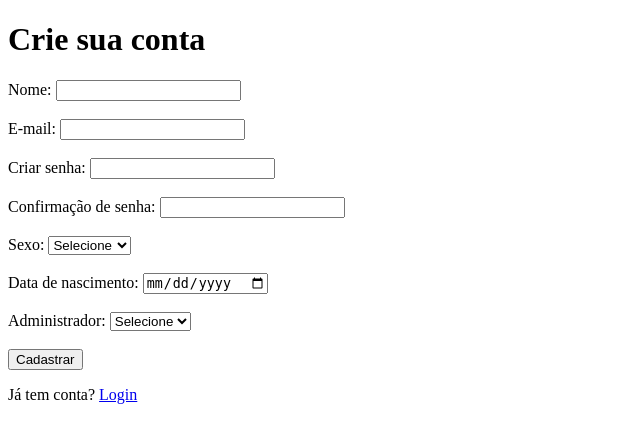
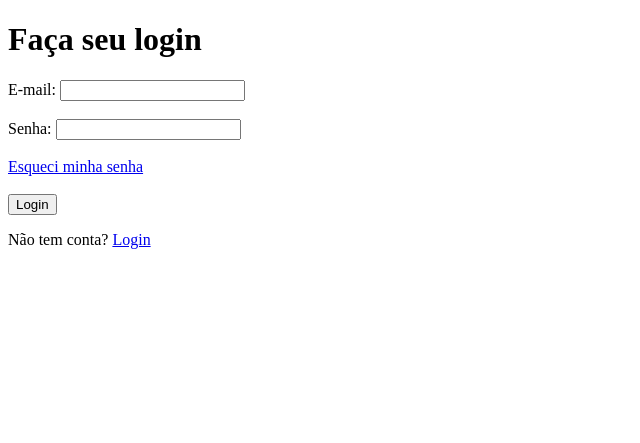
Before and after one commit to tenshialk/TCC---Library-Connect, a Flask app: page /cadastro in a window 1280 px wide. Shown: the top 443 px of the page, without its empty margins (0-640 px from the left). Run offline with Flask 3, Linux system fonts and the light colour scheme.

Commit message:
06/08/25

```diff
--- a/templates/cadastro.html
+++ b/templates/cadastro.html
@@ -1,45 +1,23 @@
 <!DOCTYPE html>
 <html lang="pt-BR">
 <head>
-    <meta charset="UTF-8">
-    <meta name="viewport" content="width=device-width, initial-scale=1.0">
-    <title>Cadastro</title>
+    <meta charset="UTF-8" />
+    <meta name="viewport" content="width=device-width, initial-scale=1" />
+    <title>Login</title>
 </head>
 <body>
-    <h1>Crie sua conta</h1>
-        <label for="nome">Nome:</label>
-        <input type="text" id="nome" name="nome" required><br><br>
-
+    <h1>Faça seu login</h1>
         <label for="email">E-mail:</label>
         <input type="email" id="email" name="email" required><br><br>
 
-        <label for="senha">Criar senha:</label>
+        <label for="senha">Senha:</label>
         <input type="password" id="senha" name="senha" required><br><br>
 
-        <label for="csenha">Confirmação de senha:</label>
-        <input type="password" id="csenha" name="csenha" required><br><br>
+        <a href="recuperar_senha.html">Esqueci minha senha</a><br><br>
 
-        <label for="sexo">Sexo:</label>
-        <select id="sexo" name="sexo" required>
-            <option value="">Selecione</option>
-            <option value="Masculino">Masculino</option>
-            <option value="Feminino">Feminino</option>
-            <option value="Outro">Outro</option>
-        </select><br><br>
-
-        <label for="data_nascimento">Data de nascimento:</label>
-        <input type="date" id="data_nascimento" name="data_nascimento" required><br><br>
-
-        <label for="admin">Administrador:</label>
-        <select id="admin" name="admin" required>
-            <option value="">Selecione</option>
-            <option value="True">Sim</option>
-            <option value="False">Não</option>
-        </select><br><br>
-
-        <input type="submit" value="Cadastrar">
+        <input type="submit" value="Login">
     </form>
 
-    <p>Já tem conta? <a href="login.html">Login</a></p>
+    <p>Não tem conta? <a href="login">Login</a></p>
 </body>
 </html>
--- a/templates/capa.html
+++ b/templates/capa.html
@@ -15,8 +15,8 @@
     </div>
 
     <div class="buttons">
-        <button class="btn btn-primary">Cadastro</button>
-        <button class="btn btn-secondary">Login</button>
+        <a href="cadastro"><button>Cadastro</button></a>
+        <a href="login"><button>Login</button></a>
     </div>
 
     <div class="frase">
```
Also changed, not shown: templates/login.html (+6 -5 lines).
